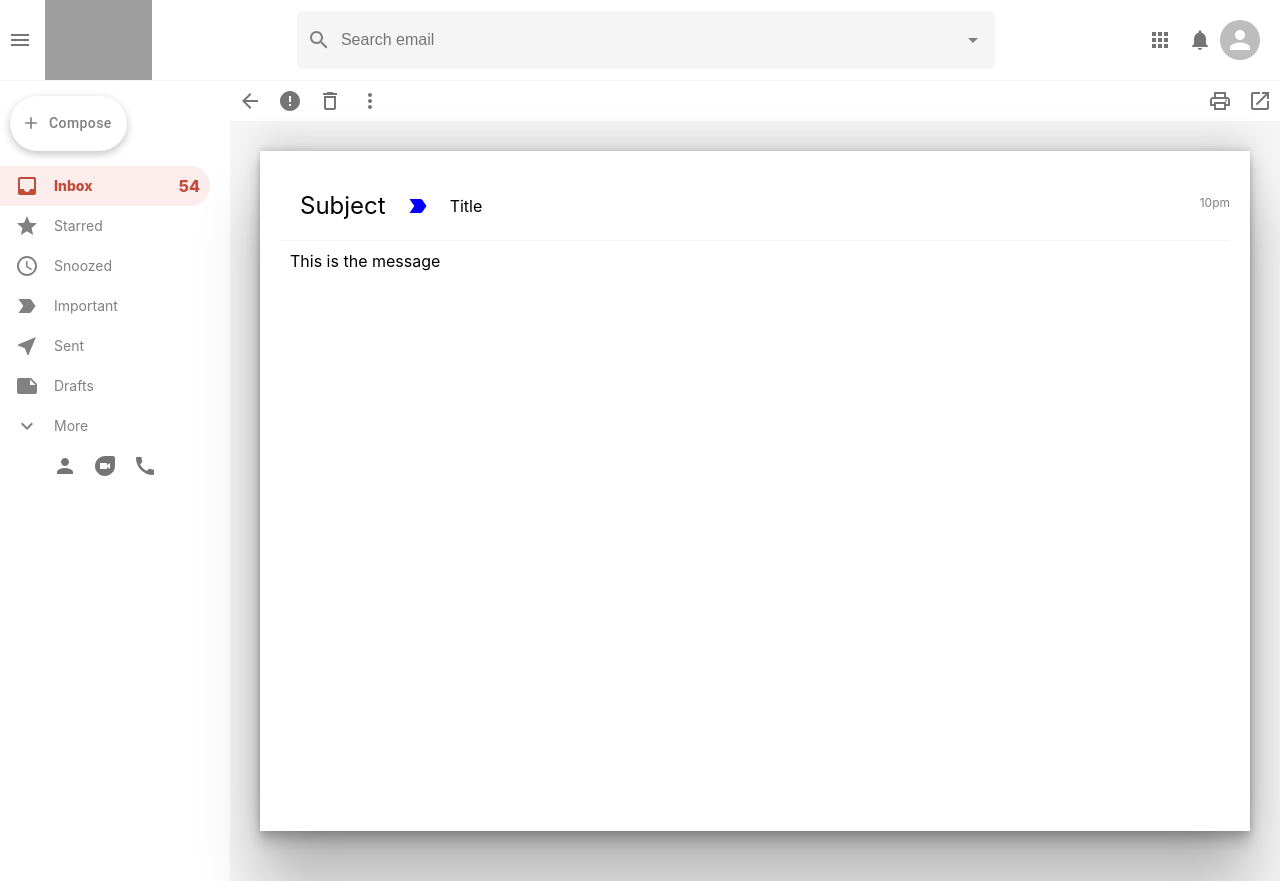
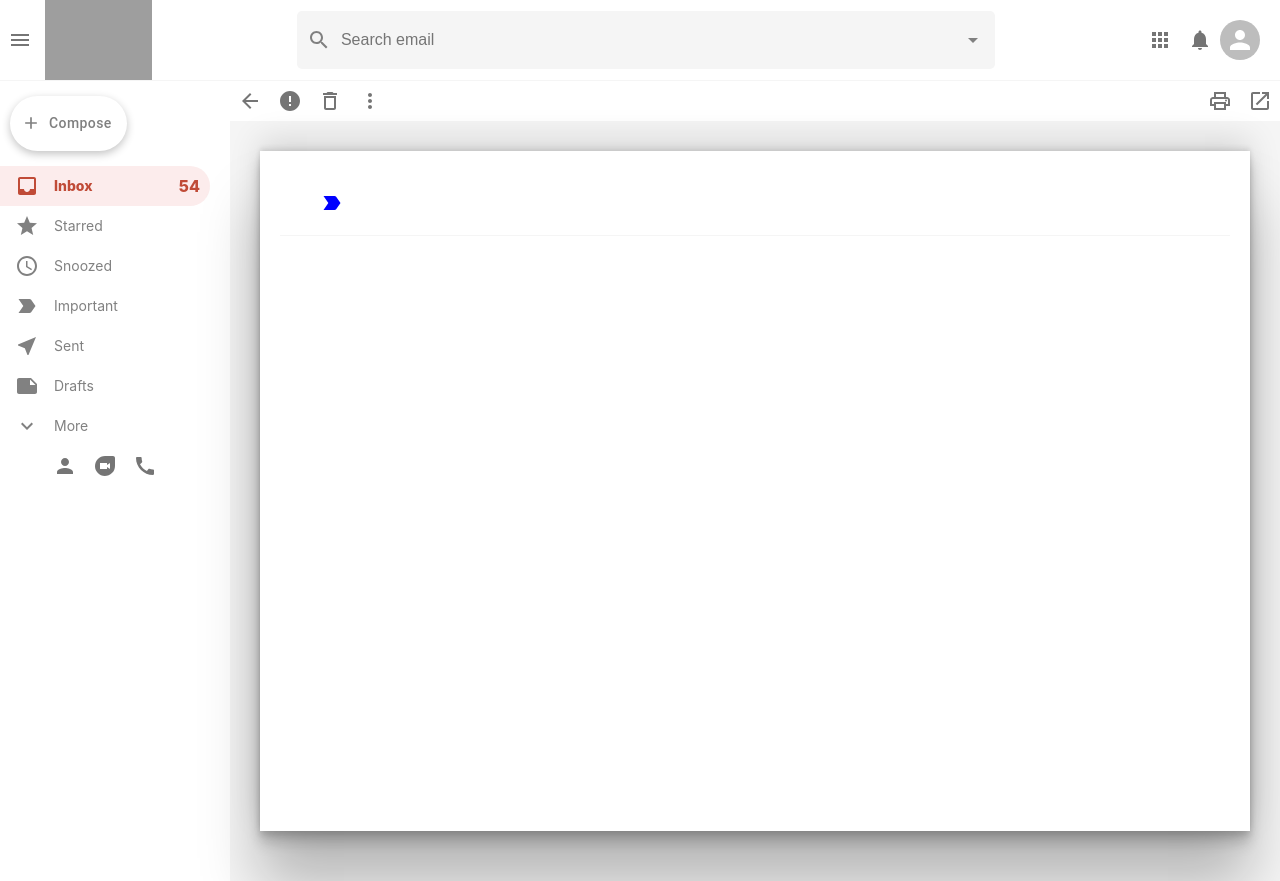
Before and after one commit to khanm253/JavaScript, a React (Create React App) app in the folder Project3/gmail-clone/: page /mail in a window 1280 px wide. Built offline with nearby package versions, Linux system fonts and the light colour scheme; grey boxes are pictures that could not be loaded.

Commit message:
Adding working OpenMail functionality.

```diff
--- a/Project3/gmail-clone/src/Mail.js
+++ b/Project3/gmail-clone/src/Mail.js
@@ -9,9 +9,12 @@ import DeleteOutlinedIcon from '@mui/icons-material/DeleteOutlined';
 import PrintOutlinedIcon from '@mui/icons-material/PrintOutlined';
 import OpenInNewIcon from '@mui/icons-material/OpenInNew';
 import LabelImportantIcon from '@mui/icons-material/LabelImportant';
+import { selectOpenMail } from './features/mailSlice';
+import {useSelector} from "react-redux"
 
 function Mail() {
     const nav = useNavigate();
+    const selectedMail = useSelector(selectOpenMail);
 
     return (
         <div className='mail'>
@@ -44,14 +47,14 @@ function Mail() {
 
             <div className='mail__body'>
                 <div className='mail__bodyHeader'>
-                    <h2>Subject</h2>
+                    <h2>{selectedMail?.subject}</h2>
                     <LabelImportantIcon className='label'/>
-                    <p>Title</p>
-                    <p className='mail__time'>10pm</p>
+                    <p>{selectedMail?.title}</p>
+                    <p className='mail__time'>{selectedMail?.time}</p>
                 </div>
 
                 <div className='message'>
-                    <p>This is the message</p></div>
+                    <p>{selectedMail?.desc}</p></div>
             </div>
         </div>
     )
--- a/Project3/gmail-clone/src/features/mailSlice.js
+++ b/Project3/gmail-clone/src/features/mailSlice.js
@@ -24,7 +24,7 @@ export const mailSlice = createSlice({
 
 export const { selectMail ,openSendMessage, closeSendMessage } = mailSlice.actions;
 
-export const selectOpenMail = (state) => state.mail.selectedtMail;
+export const selectOpenMail = (state) => state.mail.selectedMail;
 export const selectSendMessageIsOpen= (state) => state.mail.sendMessageIsOpen;
 
 export default mailSlice.reducer;
```
